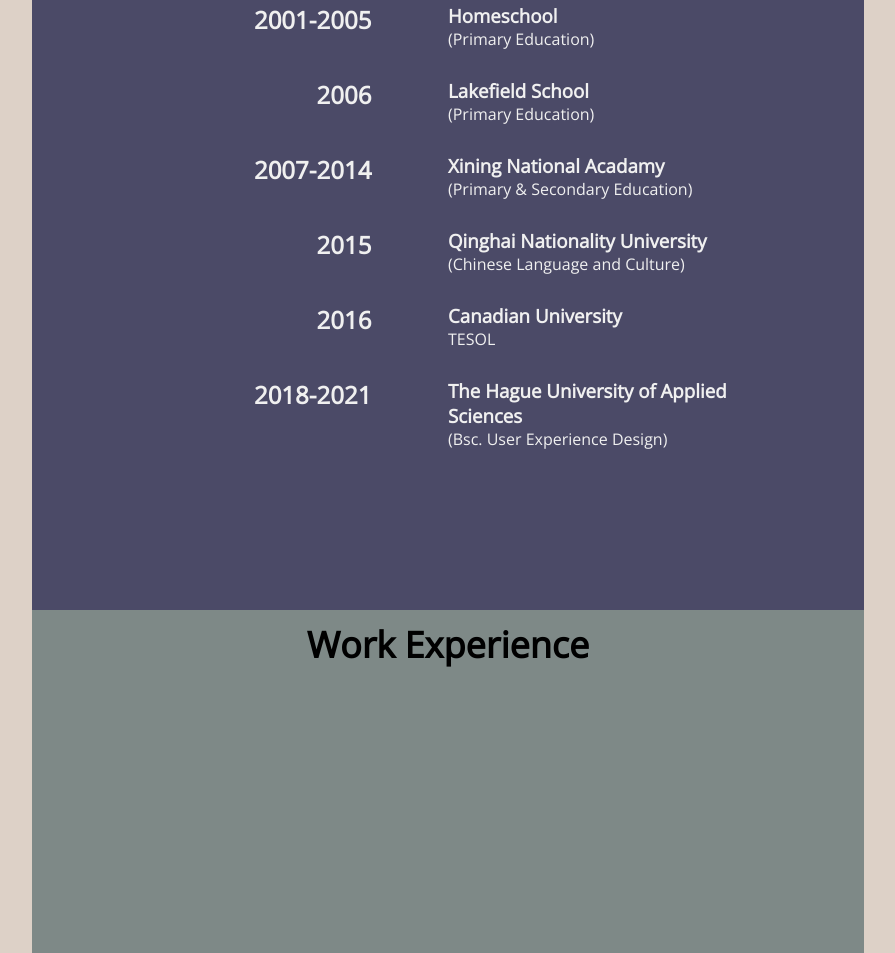
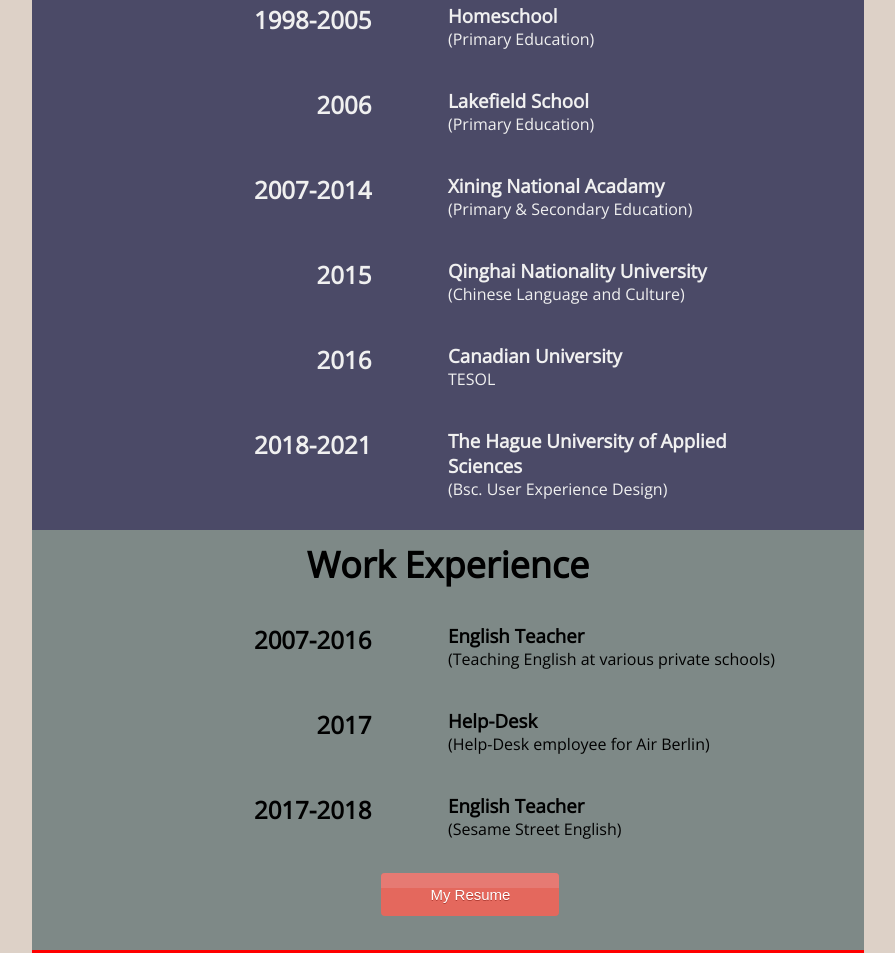
Before and after one commit to UXDSkillslab1718/4-final-assignment-challenge-sofiabhutia, a plain HTML site: page Index.html in a window 1280 px wide. Shown: the part 650-1603 px from the top of the page, without its empty margins (192-1087 px from the left). Drawn offline with nearby package versions, Linux system fonts and the light colour scheme.

Commit message:
Coomit 4
structured more of my website

```diff
--- a/Index.html
+++ b/Index.html
@@ -25,7 +25,7 @@
 		<article class="rightColumn">
 			<div class="textbox">
 				<h1>Hi, I'm Sofia</h1>
-				<p>Lorem ipsum dolor sit amet, consectetur adipiscing elit, sed do eiusmod tempor incididunt ut labore et dolore magna aliqua. Ut enim ad minim veniam, quis nostrud exercitation ullamco laboris nisi ut aliquip ex ea commodo consequat. Duis aute irure dolor in reprehenderit in voluptate velit esse cillum dolore eu fugiat nulla pariatur. Excepteur sint occaecat cupidatat non proident, sunt in culpa qui officia deserunt mollit anim id est laborum.</p>
+				<p>Hi, my name is Sofia. I am a fun loving, charismatic, international girl. I love exploring wherever my curiosity leads me, and getting to know how others see the world. I also love finding creative solutions to solve problems, and am great at doing things impromptu. If you would like to know a little more about me, and some of the projects I have done in school, continue looking through my website.</p>
 			</div>
 
 		</article>
@@ -38,7 +38,7 @@
 		<section class="centerColumn">
 			<div class="timestamp">
 				<div class="textbox_02">
-					<h1>2001-2005</h1>
+					<h1>1998-2005</h1>
 				</div>
 			</div>
 			<div class="contextBox">
@@ -102,6 +102,40 @@
 		<section class="containerTitle">
 			<h1>Work Experience</h1>
 		</section>
+		<section class="centerColumn">
+		<div class="timestamp">
+				<div class="textbox_02">
+					<h1>2007-2016</h1>
+				</div>
+			</div>
+			<div class="contextBox">
+				<h1>English Teacher</h1>
+				<p>(Teaching English at various private schools)</p>
+			</div>
+
+			<div class="timestamp">
+				<div class="textbox_02">
+					<h1>2017</h1>
+				</div>
+			</div>
+			<div class="contextBox">
+				<h1>Help-Desk</h1>
+				<p>(Help-Desk employee for Air Berlin)</p>
+			</div>
+
+			<div class="timestamp">
+				<div class="textbox_02">
+					<h1>2017-2018</h1>
+				</div>
+			</div>
+			<div class="contextBox">
+				<h1>English Teacher</h1>
+				<p>(Sesame Street English)</p>
+			</div>
+		</section>
+		<div class="pdf">
+			<a href="resume.pdf" target="#"><button type="button" class="myButton"> My Resume </button></a>
+		</div>
 	</section>
 	<section class="schoolProjects">
 		<section class="containerTitle">
@@ -109,7 +143,12 @@
 		</section>
 	</section>
 	<footer>
-		<p>this is a footer</p>
+		<section class="containerTitle">
+			<h1>
+			Hey, let's get in contact!
+		</h1>
+		</section>
+
 	</footer>
 </body>
 </html>
--- a/stylesheet.css
+++ b/stylesheet.css
@@ -30,6 +30,14 @@
 	font-family: 'Open Sans', sans-serif;
 }
 
+footer h1 {
+	font-family: 'Open Sans', sans-serif;
+	color: rgb(240,240,240);
+	text-align: center;
+	margin-top: 0;
+	font-size: 12px;
+}
+
 .menuBar {
 	width: 100%;
 	height: 60px;
@@ -51,6 +59,8 @@
 	font-size: 26PX;
 	transition: 0.5s;
 	margin-top: 0px;
+	transform: rotate(360deg);
+	cursor: pointer;
 }
 
 .about {
@@ -65,7 +75,7 @@
 
 .education {
 	width: 65%;
-	height: 700px;
+	height: 620px;
 	margin: 0 auto;
 	background-color: #4B4A67;
 	display: block;
@@ -83,7 +93,7 @@
 
 .workExperience {
 	width: 65%;
-	height: 700px;
+	height: 420px;
 	margin: 0 auto;
 	background-color: #7E8987;
 	display: block;
@@ -128,7 +138,7 @@
 	display: inline-block;
 	position: absolute;
 	margin-left: 75px;
-	margin-top: 60px;
+	margin-top: 40px;
 }
 
 .textbox h1 {
@@ -172,7 +182,7 @@
 	width: 40%;
 	height: 50px;
 	display: inline-block;
-	margin-bottom: 20px;
+	margin-bottom: 30px;
 }
 
 .contextBox {
@@ -181,7 +191,7 @@
 	display: inline;
 	position: relative;
 	float: right;
-	margin-bottom: 20px;
+	margin-bottom: 30px;
 }
 
 .textbox_02 {
@@ -192,3 +202,37 @@
 	margin-right: 10px;
 	font-size: 24px;
 }
+
+.myButton {
+	-moz-box-shadow:inset 0px 39px 0px -24px #e67a73;
+	-webkit-box-shadow:inset 0px 39px 0px -24px #e67a73;
+	box-shadow:inset 0px 39px 0px -24px #e67a73;
+	background-color:#e4685d;
+	-moz-border-radius:4px;
+	-webkit-border-radius:4px;
+	border-radius:4px;
+	border:1px solid #ffffff;
+	display:inline-block;
+	cursor:pointer;
+	color:#ffffff;
+	font-family:Arial;
+	font-size:15px;
+	padding:13px 49px;
+	text-decoration:none;
+	text-shadow:0px 1px 0px #b23e35;
+	border: none;
+}
+
+.myButton:hover {
+	background-color:#eb675e;
+}
+
+.myButton:active {
+	position:relative;
+	top:1px;
+}
+
+.pdf {
+	display: inline-block;
+	margin-left: 42%;
+}
```
Also changed, not shown: images/xining.jpg (added), 1 other file.
